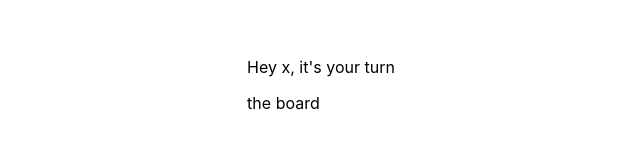
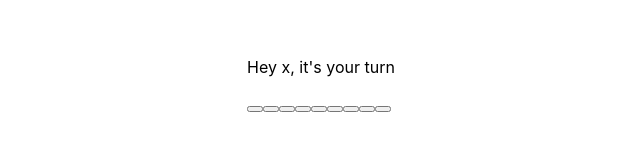
Before and after one commit to RKSouth/tic-tac-toe-Typescript, a Next.js app in the folder tic-tac-toe/: page / in a window 1280 px wide. Shown: the part 323-486 px from the top of the page, without its empty margins (319-959 px from the left). Built offline with nearby package versions, Linux system fonts and the light colour scheme.

Commit message:
buttons have value

```diff
--- a/tic-tac-toe/components/Square.tsx
+++ b/tic-tac-toe/components/Square.tsx
@@ -1,5 +1,14 @@
-function Square() {
-    return <button>square</button>
+type Player = 'x' | 'o' | null
+function Square({
+    value, onClick, winner
+}: {winner: Player
+    value: Player
+    onClick: () => void
+}) {
+    if(!value) {
+        return <button onClick={onClick}disabled = {Boolean(winner)}/>
+    }
+    return <button disabled>{value}</button>
 }
 
 export default Square;
--- a/tic-tac-toe/containers/Board.tsx
+++ b/tic-tac-toe/containers/Board.tsx
@@ -1,16 +1,37 @@
 import { useState } from 'react';
+import Square from '../components/Square';
 
 function Board() {
     const [squares, setSquares] = useState(Array(9).fill(null))
     const [currentPlayer, setCurrentPlayer] = useState<'x' | 'o'>(
-        Math.round(Math.random() *1) ===1 ? 'x' : 'o'
+        Math.round(Math.random() * 1) === 1 ? 'x' : 'o'
     )
     const [winner, setWinner] = useState(null)
+
+    function setSquareValue(index) {
+        const newData = squares.map((val, i) => {
+            if(i === index) {
+                return currentPlayer
+            }
+            return val;
+        })
+        setSquares(newData);
+        setCurrentPlayer(currentPlayer === 'x' ? 'o' : 'x')
+    }
+
+
     return (
-    <div>
-        <p>Hey {currentPlayer}, it's your turn</p>
-        the board
+        <div>
+            <p>Hey {currentPlayer}, it's your turn</p>
+            {Array(9).fill(null).map((_, i) => {
+                return <Square
+                    winner = {winner}
+                    key={i}
+                    onClick={() => setSquareValue(i)}
+                    value={squares[i]}
+                />
+            })}
         </div>
-        )
+    )
 }
 export default Board
```
